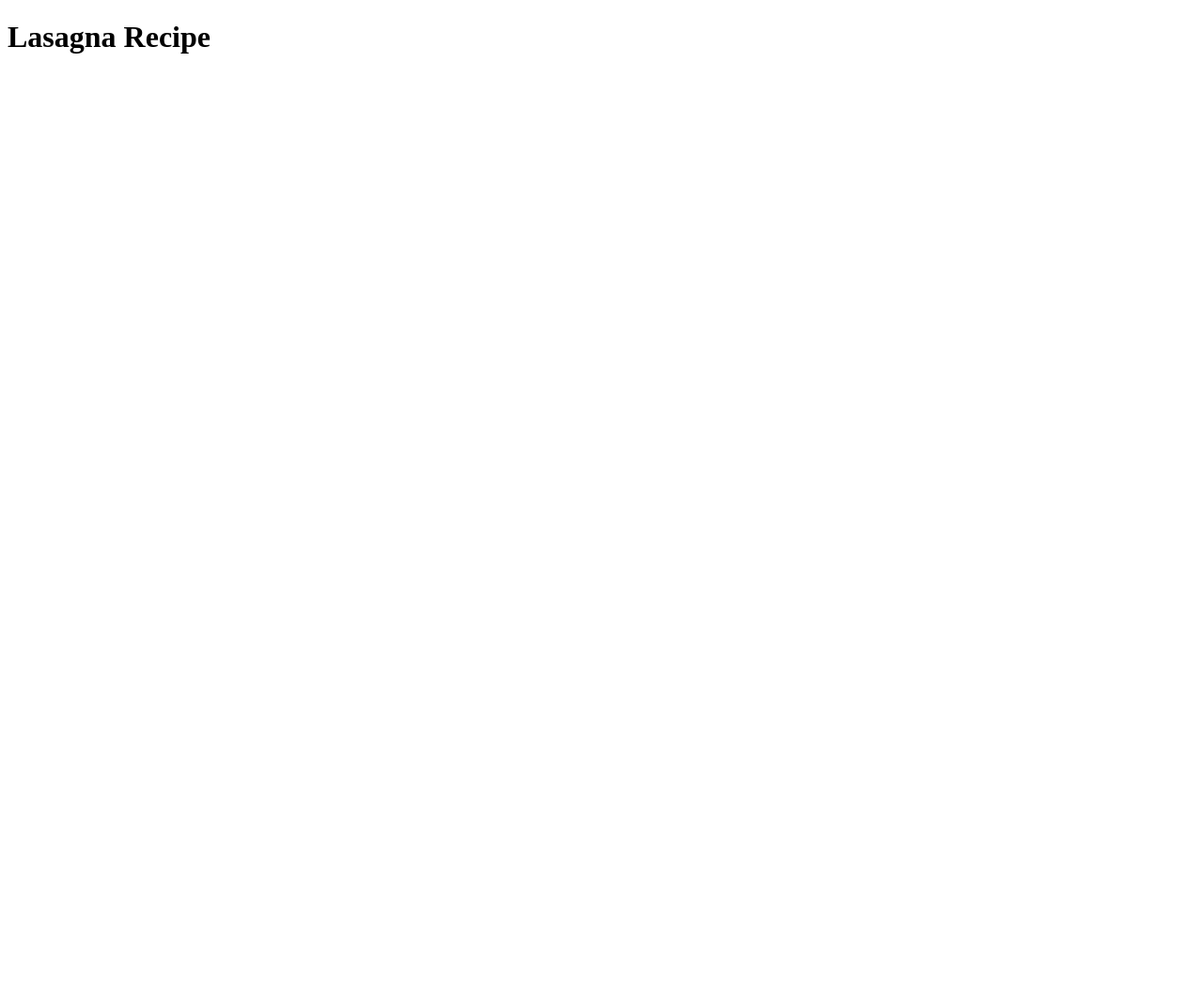
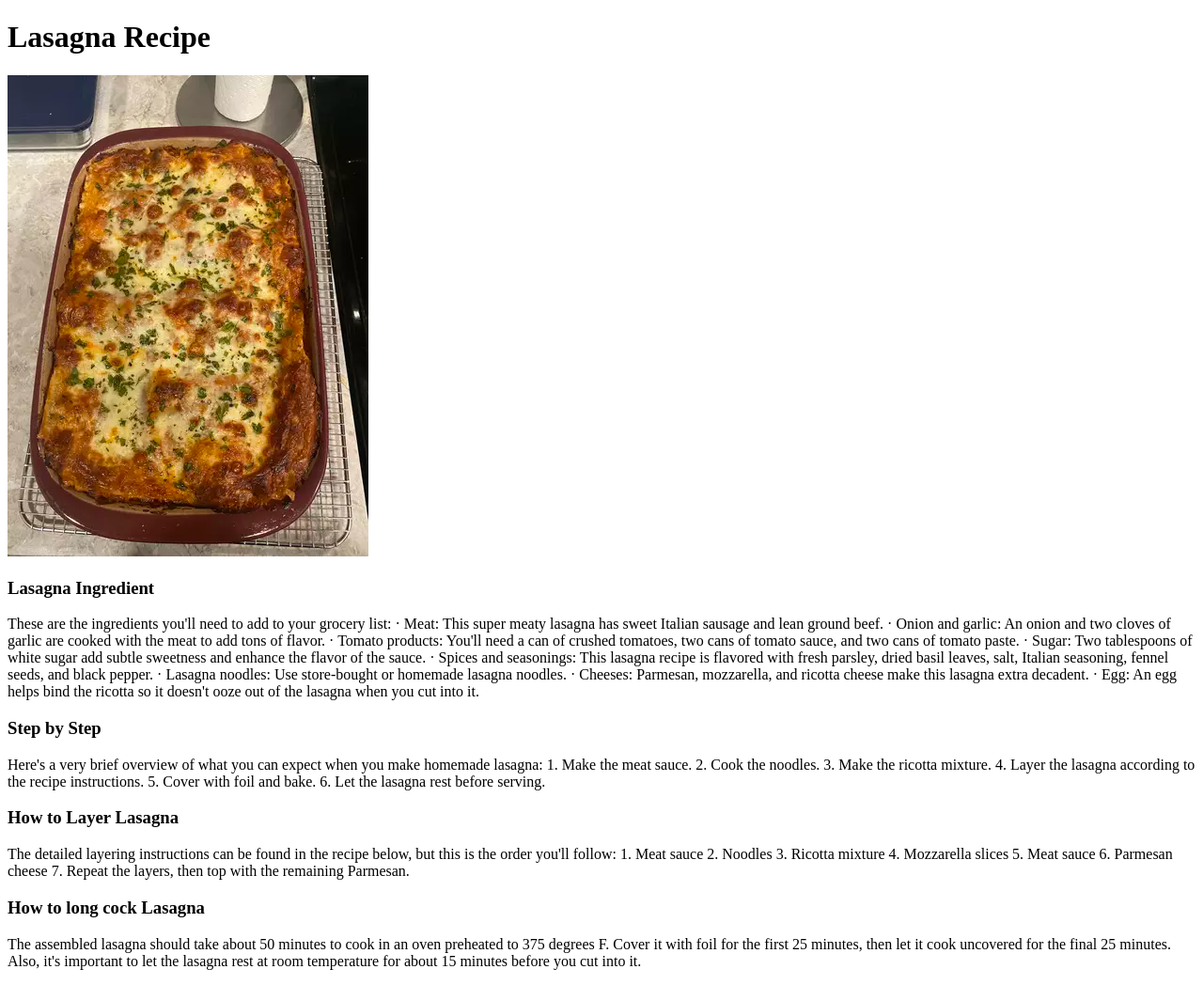
Before and after one commit to mirza-hrustanovic/odin-recipes, a plain HTML site: page recipes/lasagna.html in a window 1280 px wide. Shown: the whole page at 94% size. Before the commit the page ends 800 px from the top, so only its background shows below. Drawn offline with Linux system fonts and the light colour scheme.

Commit message:
added changes to lasagna.html

```diff
--- a/recipes/lasagna.html
+++ b/recipes/lasagna.html
@@ -12,5 +12,37 @@
     </head>
     <body>
         <h1>Lasagna Recipe</h1>
+        <img src="/images/image.webp" alt="lasagna pic"/>
+        <h3>Lasagna Ingredient</h3>
+        <p>These are the ingredients you'll need to add to your grocery list:
+            · Meat: This super meaty lasagna has sweet Italian sausage and lean ground beef.
+            · Onion and garlic: An onion and two cloves of garlic are cooked with the meat to add tons of flavor.
+            · Tomato products: You'll need a can of crushed tomatoes, two cans of tomato sauce, and two cans of tomato paste.
+            · Sugar: Two tablespoons of white sugar add subtle sweetness and enhance the flavor of the sauce.
+            · Spices and seasonings: This lasagna recipe is flavored with fresh parsley, dried basil leaves, salt, Italian seasoning, fennel seeds, and black pepper.
+            · Lasagna noodles: Use store-bought or homemade lasagna noodles.
+            · Cheeses: Parmesan, mozzarella, and ricotta cheese make this lasagna extra decadent.
+            · Egg: An egg helps bind the ricotta so it doesn't ooze out of the lasagna when you cut into it.</p>
+            <h3>Step by Step</h3>
+            <p>Here's a very brief overview of what you can expect when you make homemade lasagna:
+                1. Make the meat sauce.
+                2. Cook the noodles.
+                3. Make the ricotta mixture.
+                4. Layer the lasagna according to the recipe instructions.
+                5. Cover with foil and bake.
+                6. Let the lasagna rest before serving.</p>
+                <h3>How to Layer Lasagna</h3>
+                <p>The detailed layering instructions can be found in the recipe below, but this is the order you'll follow:
+
+                    1. Meat sauce
+                    2. Noodles
+                    3. Ricotta mixture
+                    4. Mozzarella slices
+                    5. Meat sauce
+                    6. Parmesan cheese
+                    7. Repeat the layers, then top with the remaining Parmesan.</p>
+                    <h3>How to long cock Lasagna</h3>
+                    <p>The assembled lasagna should take about 50 minutes to cook in an oven preheated to 375 degrees F. Cover it with foil for the first 25 minutes, then let it cook uncovered for the final 25 minutes. Also, it's important to let the lasagna rest at room temperature for about 15 minutes before you cut into it.</p>
+
     </body>
 </html>
```
